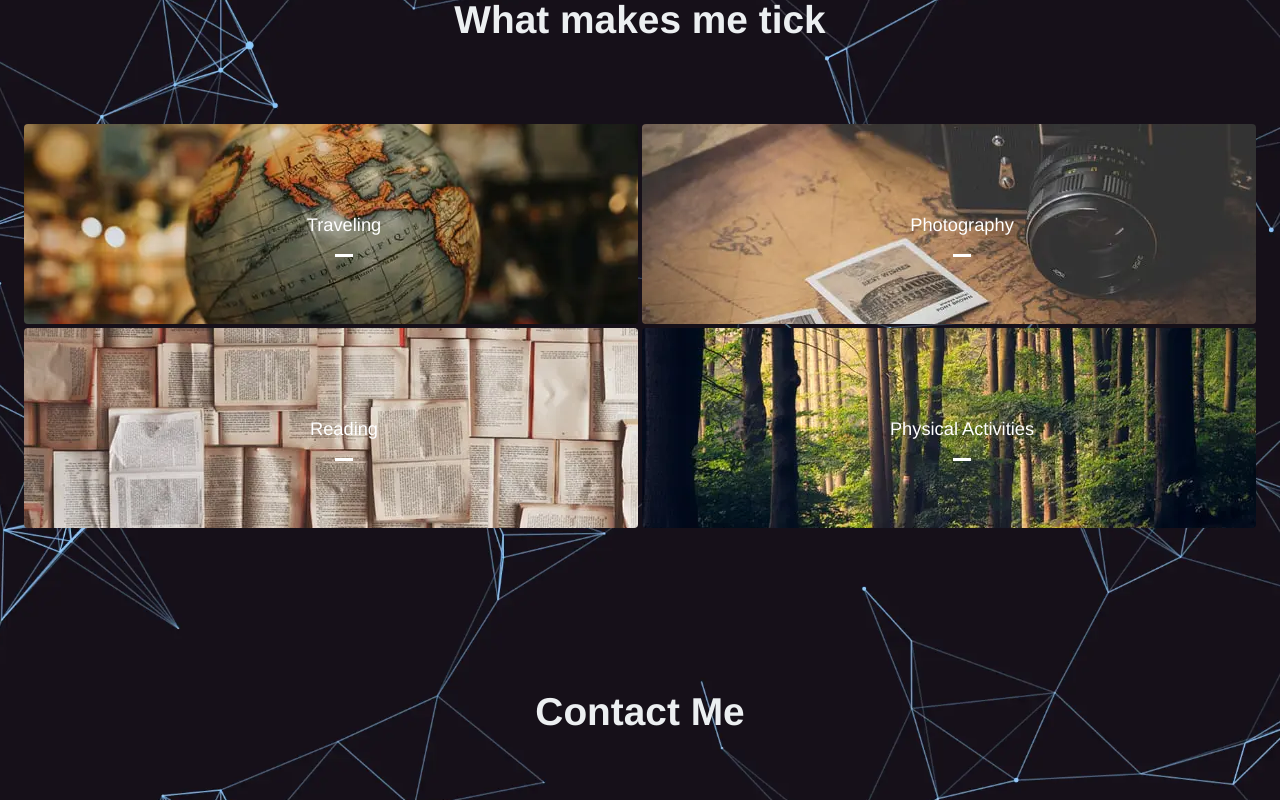
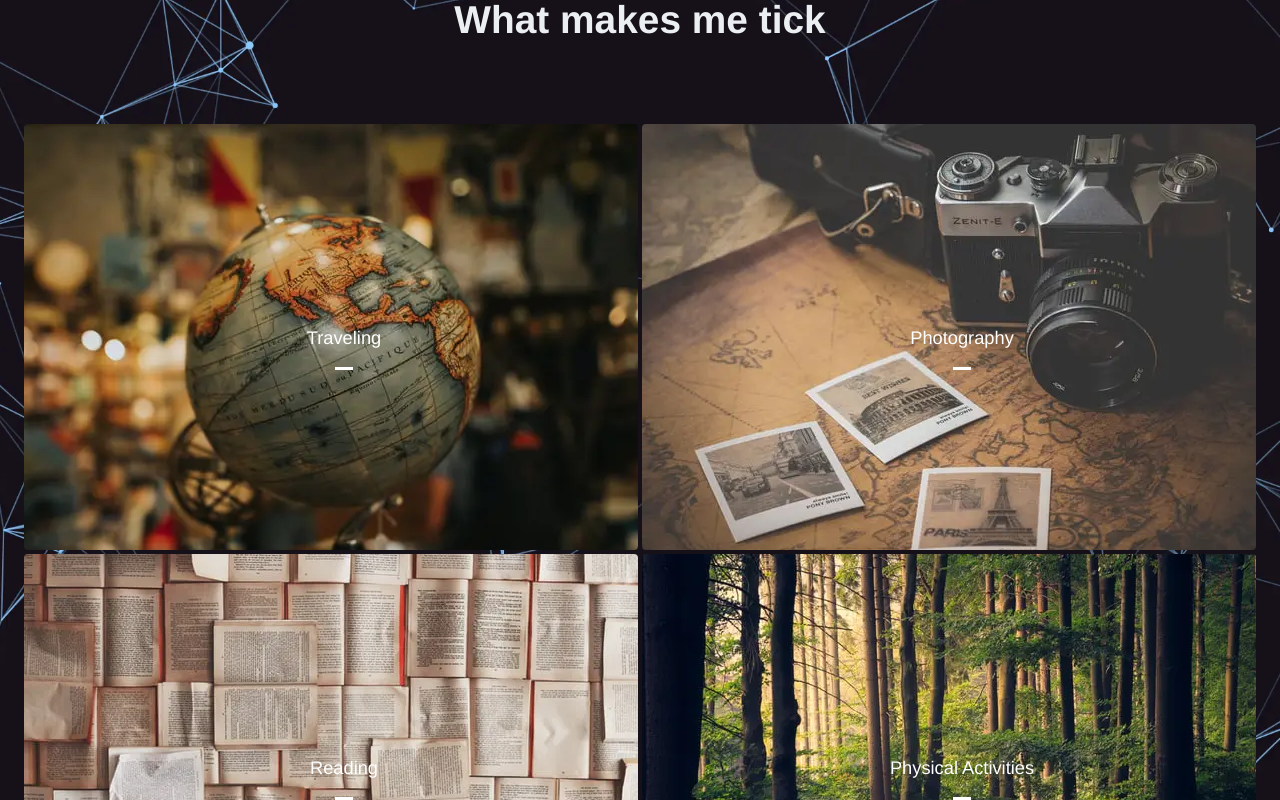
Before and after one commit to devkot/stelioskot.dev, a React (Create React App) app: page / in a window 1280 px wide. Shown: the part 2200-3000 px from the top of the page. Built offline with nearby package versions, Linux system fonts and the light colour scheme.

Commit message:
Fix interest tile maxheight to remaing consistent with open/closed

```diff
--- a/src/components/InterestsButton.tsx
+++ b/src/components/InterestsButton.tsx
@@ -12,7 +12,7 @@ const useStyles = makeStyles((theme: Theme) => ({
   },
   image: {
     position: "relative",
-    height: 200,
+    maxHeight: 426,
     [theme.breakpoints.down("sm")]: {
       width: "100% !important", // Overrides inline-style
       height: 200,
```
